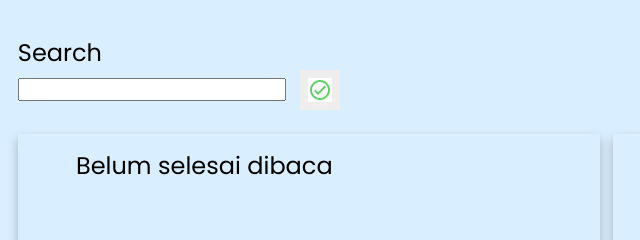
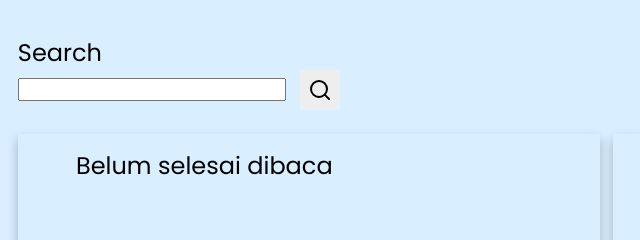
Before and after one commit to RumasorengFadil/Project-Todo-Apps, a plain HTML site: page index.html in a window 1280 px wide. Shown: the part 427-667 px from the top of the page, 27-667 px from the left. Drawn offline with Linux system fonts and the light colour scheme.

Commit message:
update html

```diff
--- a/index.html
+++ b/index.html
@@ -41,7 +41,7 @@
                 <h1 class="judul">Search</h1>
                 <div class="search__input-cn">
                     <input class="search-cn__search-input" type="search" name="input-search" id="inputSearch">
-                    <img class="search-cn__icn-search" src="./app/assets/Icon/success-circle.png" alt="">
+                    <img class="search-cn__icn-search" src="app/assets/Icon/search.svg" alt="">
                 </div>
             </div>
             <div class="todo">
```
